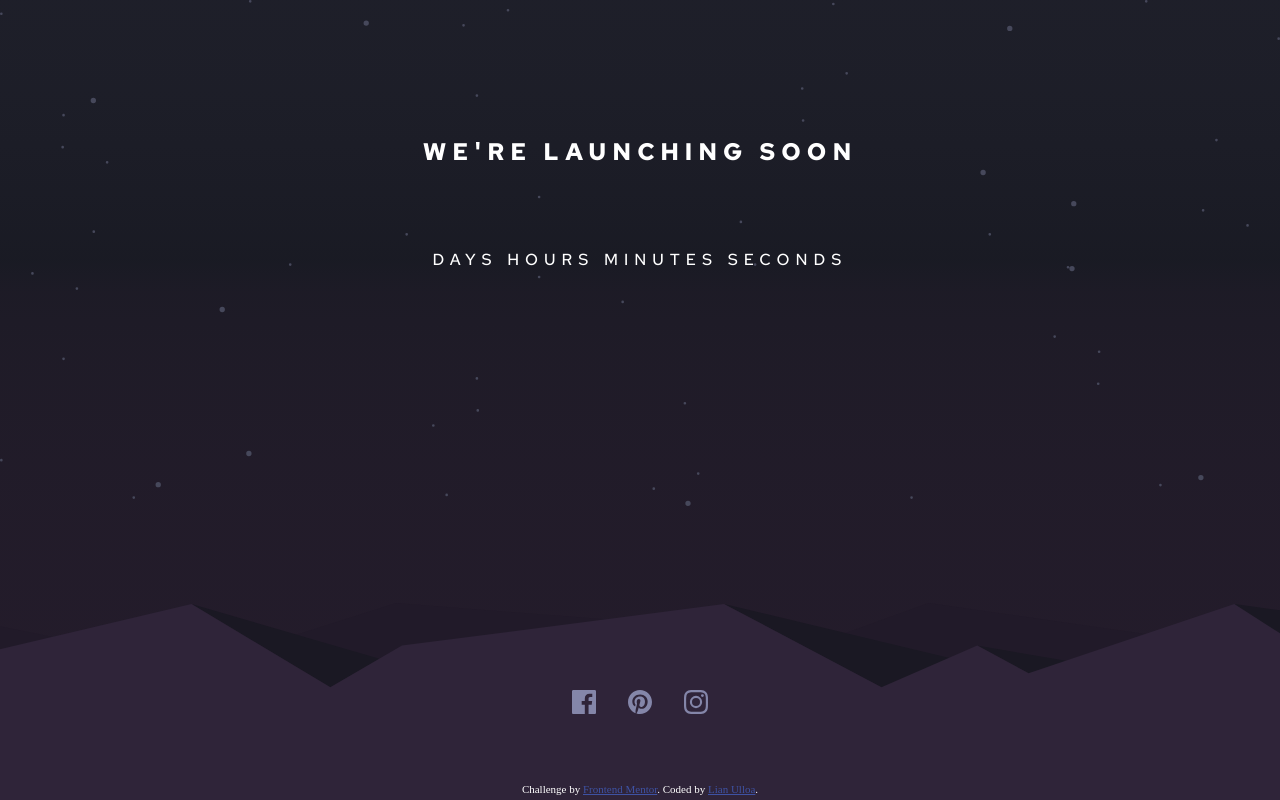
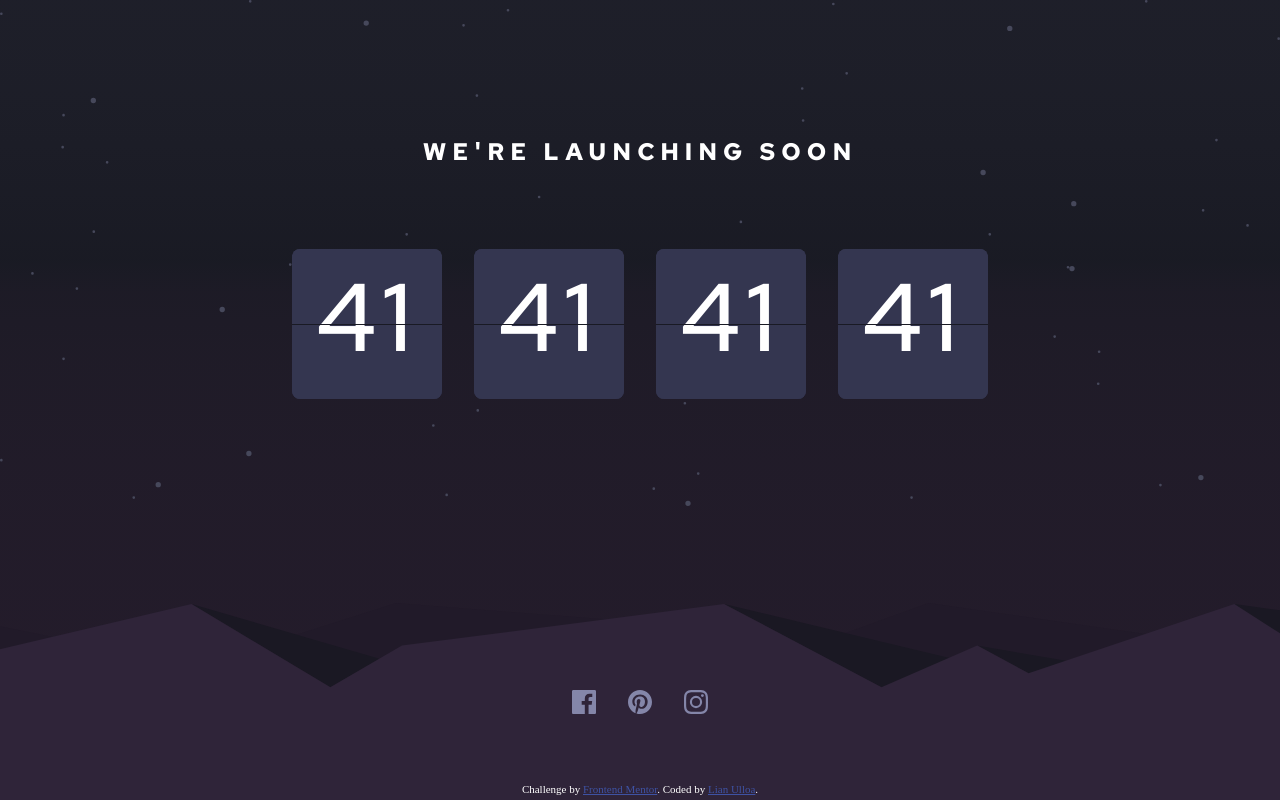
Before and after one commit to lianulloa/launch-countdown-timer-frontendmentor, a Vue app: page / in a window 1280 px wide. Built offline with nearby package versions, Linux system fonts and the light colour scheme.

Commit message:
Set flip animation manually

```diff
--- a/src/components/CountdownTimer.vue
+++ b/src/components/CountdownTimer.vue
@@ -1,11 +1,23 @@
 <template>
   <div class="countdown-timer text-spaced text-uppercase text-weight-500">
-    Days Hours Minutes Seconds
+    <tick-card caption="Days" />
+    <tick-card caption="Hours" />
+    <tick-card caption="Minutes" />
+    <tick-card caption="Seconds" />
   </div>
 </template>
 
 <script>
+import TickCard from "./TickCard.vue";
 export default {
   name: "CountdownTimer",
+  components: { TickCard },
 };
 </script>
+
+<style lang="scss" scoped>
+.countdown-timer {
+  display: flex;
+  justify-content: center;
+}
+</style>
--- /dev/null
+++ b/src/components/TickCard.vue
@@ -0,0 +1,154 @@
+<template>
+  <div class="tick-card">
+    <div class="tick-card-top">41</div>
+    <div class="tick-card-bottom">
+      <div class="tick-card-bottom-back" />
+    </div>
+    {{ label }}
+  </div>
+</template>
+
+<script>
+export default {
+  name: "TickCard",
+  props: {
+    caption: {
+      type: String,
+      required: true,
+    },
+  },
+};
+</script>
+
+<style lang="scss" scoped>
+.tick-card {
+  position: relative;
+
+  font-size: 6em;
+
+  height: 150px;
+  width: 150px;
+
+  border-radius: 8px;
+  background-color: $color-dark-desaturated-blue;
+  margin: 0 1rem;
+
+  perspective: 300px;
+
+  &::before {
+    content: "42";
+    box-sizing: border-box;
+    position: absolute;
+    left: 0;
+
+    height: 100%;
+    width: 100%;
+
+    font-size: 6rem;
+    padding-top: 4px;
+  }
+
+  .tick-card-top {
+    width: 100%;
+    height: 50%;
+    background-color: $color-dark-desaturated-blue;
+    padding-top: 4px;
+
+    border-radius: 8px 8px 0px 0px;
+
+    transition-duration: 200ms;
+
+    transform: rotate(0deg);
+    transform-origin: bottom;
+  }
+  .tick-card-bottom {
+    position: relative;
+
+    width: 100%;
+    height: 50%;
+
+    border-top: 1px solid $color-deep-dark-blue;
+    background-color: $color-dark-desaturated-blue;
+
+    border-radius: 0px 0px 8px 8px;
+
+    perspective: 300px;
+
+    &::after {
+      content: "42";
+      position: absolute;
+      top: 0;
+
+      display: flex;
+      justify-content: center;
+      align-items: flex-end;
+      padding-bottom: 19px;
+      box-sizing: border-box;
+
+      height: 100%;
+      width: 100%;
+      overflow: hidden;
+
+      transform: rotateX(83deg);
+      transform-origin: top;
+      background-color: $color-dark-desaturated-blue;
+
+      border-radius: 0px 0px 8px 8px;
+    }
+
+    .tick-card-bottom-back {
+      height: 100%;
+      width: 100%;
+      position: absolute;
+      top: 0;
+      overflow: hidden;
+
+      &::before {
+        content: "41";
+        display: block;
+        position: absolute;
+        width: 100%;
+        top: calc(-100% + 2px);
+      }
+    }
+  }
+
+  &:hover {
+    .tick-card-top {
+      animation: flip-top 200ms cubic-bezier(0.37, 0.01, 0.94, 0.35);
+      animation-fill-mode: forwards;
+    }
+    .tick-card-bottom::after {
+      animation: flip-bottom 100ms cubic-bezier(0.15, 0.45, 0.28, 1);
+      animation-fill-mode: forwards;
+      animation-delay: 200ms;
+    }
+  }
+}
+
+@keyframes flip-top {
+  0% {
+    transform: rotate(0deg);
+  }
+  0%,
+  99% {
+    opacity: 0.99;
+  }
+  100% {
+    transform: rotateX(-90deg);
+    opacity: 0;
+  }
+}
+@keyframes flip-bottom {
+  0% {
+    transform: rotateX(83deg);
+  }
+  // 0%,
+  // 99% {
+  //   opacity: 0.99;
+  // }
+  100% {
+    transform: rotateX(0deg);
+  }
+}
+</style>
```
